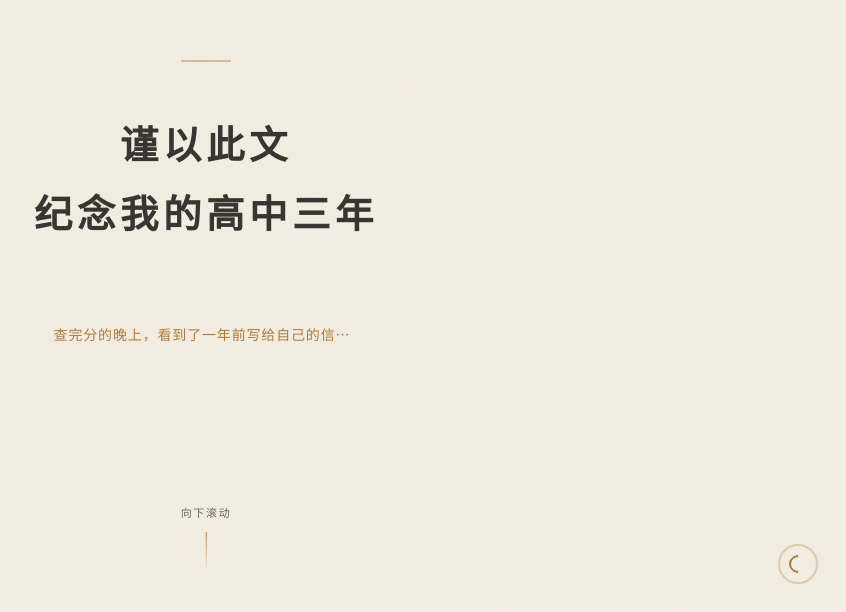
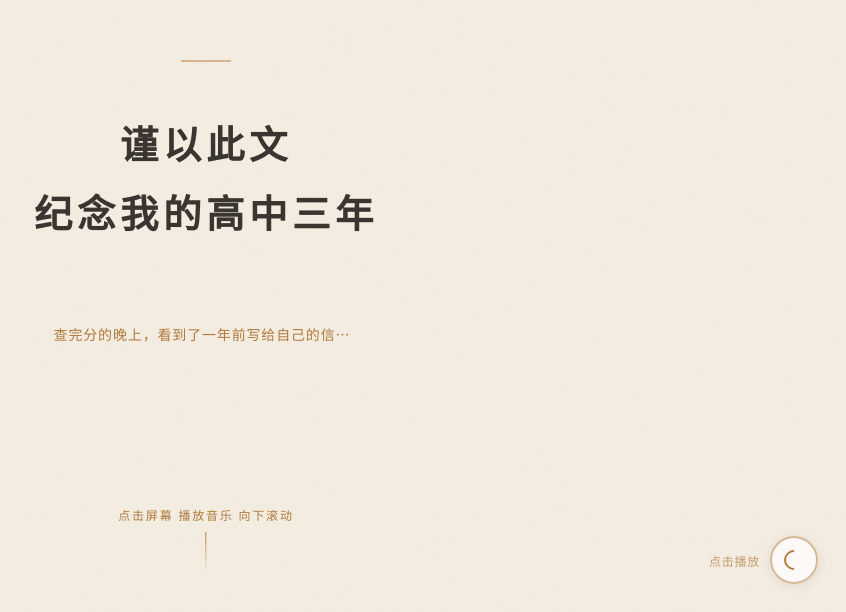
Before and after one commit to meixiangdanyuan/gaozhong-sannian, a plain HTML site: page index.html in a window 1280 px wide. Shown: the part 188-800 px from the top of the page, without its empty margins (434-1280 px from the left). Drawn offline with Linux system fonts and the light colour scheme; a web font is replaced by a local one.

Commit message:
improve music button

```diff
--- a/index.html
+++ b/index.html
@@ -58,17 +58,20 @@ body::before {
 /* ── Music Button ── */
 .music-btn {
   position: fixed; bottom: 28px; right: 28px; z-index: 10000;
-  width: 40px; height: 40px; border-radius: 50%;
-  background: transparent; border: 2px solid rgba(176,122,60,0.3);
+  width: 48px; height: 48px; border-radius: 50%;
+  background: rgba(255,255,255,0.7); border: 2.5px solid rgba(176,122,60,0.5);
   cursor: pointer; display: flex; align-items: center; justify-content: center;
-  backdrop-filter: blur(4px); transition: all 0.5s ease;
+  backdrop-filter: blur(6px); transition: all 0.5s ease;
+  box-shadow: 0 2px 12px rgba(0,0,0,0.08);
 }
 .music-btn::after {
-  content: ''; width: 14px; height: 14px; border-radius: 50%;
-  border: 2px solid var(--accent); transition: all 0.5s ease;
+  content: ''; width: 16px; height: 16px; border-radius: 50%;
+  border: 2.5px solid var(--accent); transition: all 0.5s ease;
 }
-.music-btn.playing::after { border-color: var(--accent-glow); box-shadow: 0 0 8px rgba(180,120,60,0.3); }
+.music-btn.playing { background: rgba(255,255,255,0.85); border-color: var(--accent-glow); box-shadow: 0 2px 16px rgba(176,122,60,0.2); }
+.music-btn.playing::after { border-color: var(--accent-glow); box-shadow: 0 0 10px rgba(180,120,60,0.35); }
 .music-btn.paused::after { border-right-color: transparent; border-bottom-color: transparent; transform: rotate(-45deg); }
+.music-btn.paused::before { content: '点击播放'; position: absolute; right: 56px; white-space: nowrap; font-family: 'Noto Sans SC', sans-serif; font-size: 12px; color: var(--accent); letter-spacing: 0.06em; opacity: 0.7; }
 
 /* ── Hero ── */
 .hero {
@@ -350,7 +353,7 @@ body::before {
   <div class="hero-line"></div>
   <h1 id="heroTitle">谨以此文<br>纪念我的高中三年</h1>
   <div class="typewriter-wrap"><span id="typewriter" class="typing"></span></div>
-  <div class="hero-scroll"><span>向下滚动</span><div class="arrow"></div></div>
+  <div class="hero-scroll"><span style="margin-bottom:4px;font-size:12px;color:var(--accent);opacity:0.7;">点击屏幕 播放音乐 向下滚动</span><div class="arrow"></div></div>
 </section>
 
 <div class="container">
```
